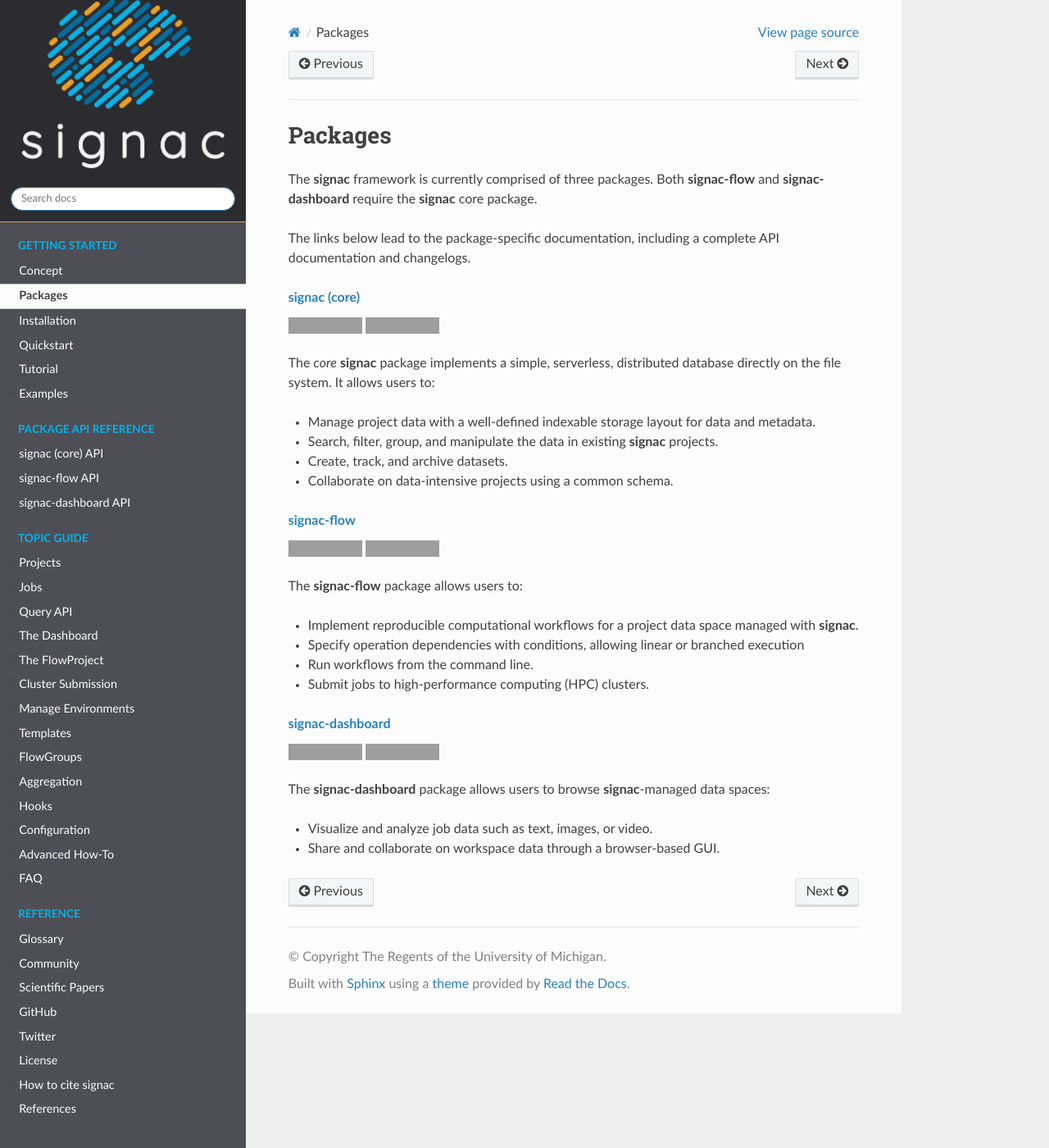
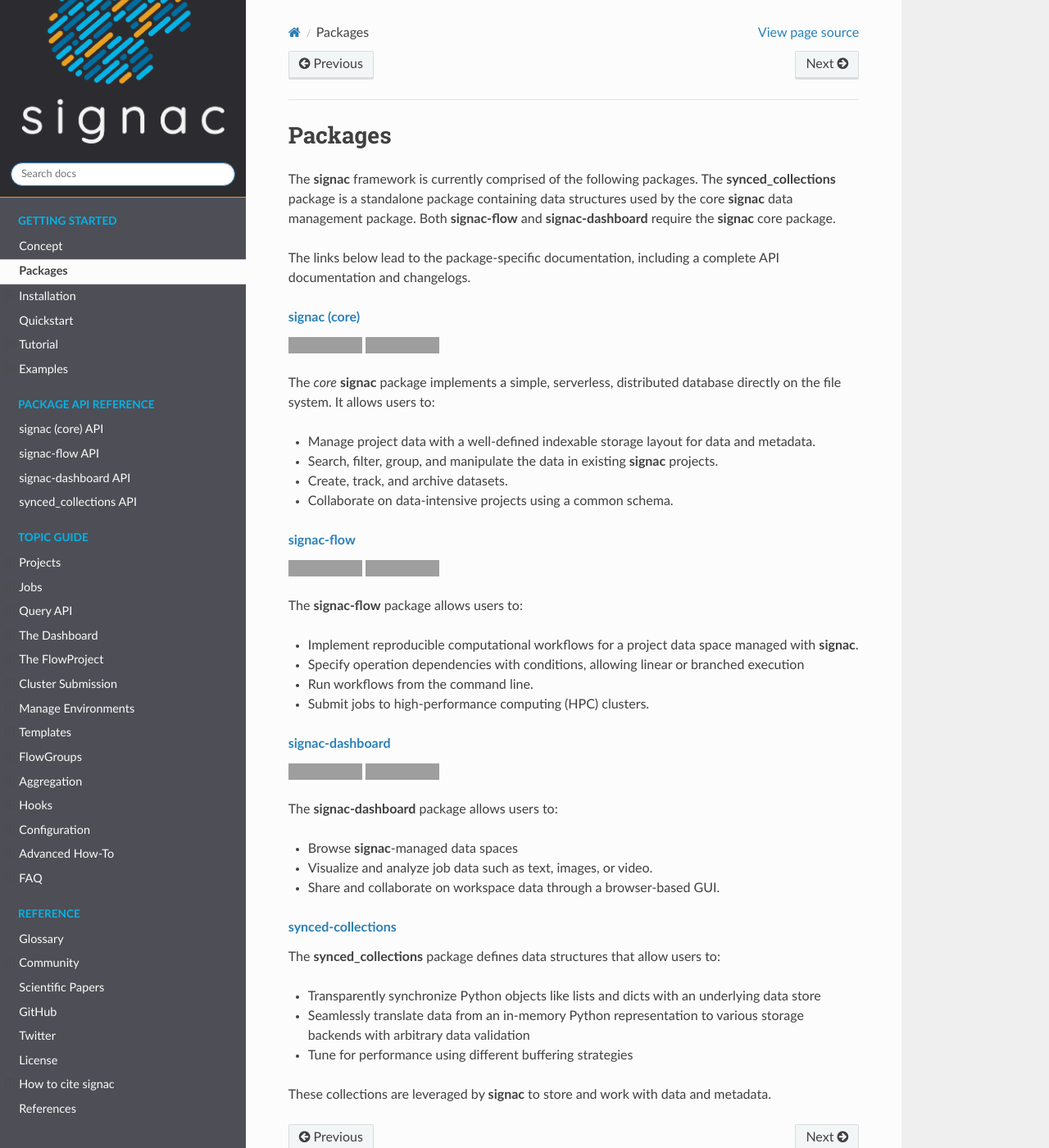
Before and after one commit to glotzerlab/signac-docs, a Sphinx documentation site: the page built from docs/source/packages.rst, in a window 1280 px wide and 1400 px high. Shown: the whole window at 82% size. Built offline with Sphinx 7.4.7 and the Read the Docs theme 2.0.0, drawn with Linux system fonts in a browser that asks for light colours; grey boxes are pictures that could not be loaded.

Commit message:
Add docs for synced_collections (#190)
* Update packages list

* Update installation docs for synced collections

* Update conf.py

* Update index

* Address PR feedback

* Apply suggestions from code review

Co-authored-by: Bradley Dice <bdice@bradleydice.com>

---------

Co-authored-by: Bradley Dice <bdice@bradleydice.com>

```diff
--- a/docs/source/conf.py
+++ b/docs/source/conf.py
@@ -217,6 +217,10 @@
     "signac": ("https://docs.signac.io/projects/core/en/latest/", None),
     "flow": ("https://docs.signac.io/projects/flow/en/latest/", None),
     "signac_dashboard": ("https://docs.signac.io/projects/dashboard/en/latest/", None),
+    "synced_collections": (
+        "https://docs.signac.io/projects/synced-collections/en/latest/",
+        None,
+    ),
     "pymongo": ("https://pymongo.readthedocs.io/en/stable/", None),
     "h5py": ("https://docs.h5py.org/en/stable/", None),
 }
--- a/docs/source/index.rst
+++ b/docs/source/index.rst
@@ -33,6 +33,7 @@
    signac (core) API <https://docs.signac.io/projects/core/en/latest/api.html>
    signac-flow API <https://docs.signac.io/projects/flow/en/latest/api.html>
    signac-dashboard API <https://docs.signac.io/projects/dashboard/en/latest/api.html>
+   synced_collections API <https://docs.signac.io/projects/synced-collections/en/latest/api.html>
 
 .. toctree::
    :maxdepth: 2
--- a/docs/source/packages.rst
+++ b/docs/source/packages.rst
@@ -5,7 +5,8 @@
 ========
 
 
-The **signac** framework is currently comprised of three packages.
+The **signac** framework is currently comprised of the following packages.
+The **synced_collections** package is a standalone package containing data structures used by the core **signac** data management package.
 Both **signac-flow** and **signac-dashboard** require the **signac** core package.
 
 The links below lead to the package-specific documentation, including a complete API documentation and changelogs.
@@ -52,11 +53,23 @@
     :target: https://pypi.org/project/signac-dashboard/
     :alt: PyPI signac-dashboard
 
-The **signac-dashboard** package allows users to browse **signac**-managed data spaces:
+The **signac-dashboard** package allows users to:
 
+- Browse **signac**-managed data spaces
 - Visualize and analyze job data such as text, images, or video.
 - Share and collaborate on workspace data through a browser-based GUI.
+
+.. rubric:: synced-collections_
+
+The **synced_collections** package defines data structures that allow users to:
+
+- Transparently synchronize Python objects like lists and dicts with an underlying data store
+- Seamlessly translate data from an in-memory Python representation to various storage backends with arbitrary data validation
+- Tune for performance using different buffering strategies
+
+These collections are leveraged by **signac** to store and work with data and metadata.
 
 .. _signac-core: https://docs.signac.io/projects/core/
 .. _signac-flow: https://docs.signac.io/projects/flow/
 .. _signac-dashboard: https://docs.signac.io/projects/dashboard/
+.. _synced-collections: https://docs.signac.io/projects/synced-collections/
```
Also changed, not shown: docs/source/installation.rst (+11 -3 lines).
